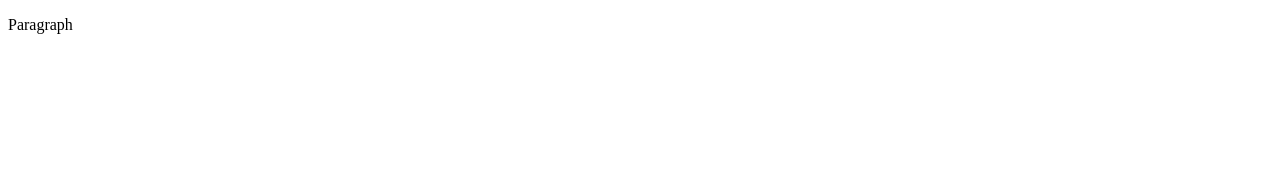
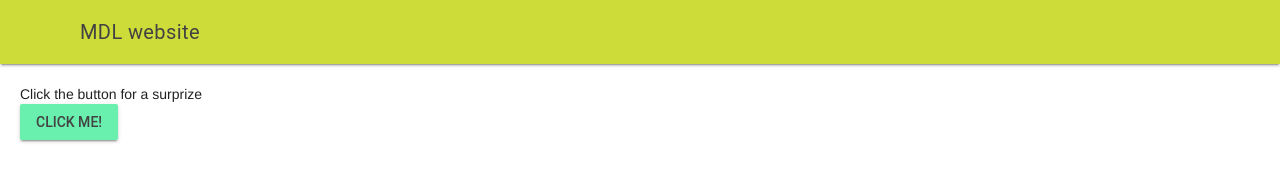
Before and after one commit to MTHS-ICS2O-2-2022/ICS2O-Unit-1-07-Mohamad-Tanbari, a plain HTML site: page index.html in a window 1280 px wide. Drawn offline with nearby package versions, Linux system fonts and the light colour scheme.

Commit message:
Added basic html page + button with JS

```diff
--- a/css/style.css
+++ b/css/style.css
@@ -1,4 +1,15 @@
-/* Created by: Mr. Coxall
-* Created on: Sep 2020
+/* Created by: Mohamad
+* Created on: Sep 2023
 * This file contains the CSS for index.html
+Due to error in MDL : https://github.com/google/material-design-lite/issues/5281
 */
+.mdl-ripple {
+  background: #000;
+  opacity: 0.001;
+}
+
+.mdl-layout__content {
+  padding-left: 15pt;
+  padding-right: 15pt;
+  padding-top: 15pt;
+}
--- a/index.html
+++ b/index.html
@@ -1,9 +1,59 @@
 <!DOCTYPE html>
 <html>
-  <head>
-    <title>Title</title>
-  </head>
-  <body>
-    <p>Paragraph</p>
-  </body>
+<head>
+  <meta charset="utf-9">
+  <meta name="description" content="My first webpage, with MDL">
+  <meta name="keywords" content="mths, ics2o">
+  <meta name="author" content="Mohamad">
+  <meta name="viewport" conent="width=device-width, initial-scale=1.0">
+  <link rel="stylesheet" href="https://fonts.googleapis.com/icon?family=Material+Icons">
+  <link rel="stylesheet" href="https://code.getmdl.io/1.3.0/material.lime-green.min.css" />
+  <link rel="stylesheet" href="css/style.css">
+  <title>MDL modified website</title>
+</head>
+<body>
+  <script defer src="https://code.getmdl.io/1.3.0/material.min.js"></script>
+  <script>
+    function buttonClicked() {
+      alert("Hello, World!")
+  }
+  </script>
+  <!-- Always shows a header, even in smaller screens. -->
+  <div class="mdl-layout mdl-js-layout mdl-layout--fixed-header">
+    <header class="mdl-layout__header">
+      <div class="mdl-layout__header-row">
+        <!-- Title -->
+        <span class="mdl-layout-title">MDL website</span>
+        <!-- Add spacer, to align navigation to the right -->
+        <div class="mdl-layout-spacer"></div>
+        <!-- Navigation. We hide it in small screens. -->
+        <nav class="mdl-navigation mdl-layout--large-screen-only">
+          <a class="mdl-navigation__link" href=""></a>
+          <a class="mdl-navigation__link" href=""></a>
+          <a class="mdl-navigation__link" href=""></a>
+          <a class="mdl-navigation__link" href=""></a>
+        </nav>
+      </div>
+    </header>
+    <div class="mdl-layout__drawer">
+      <span class="mdl-layout-title">Navigate</span>
+      <nav class="mdl-navigation">
+        <a class="mdl-navigation__link" href="./index2.html">Second Website</a>
+      </nav>
+    </div>
+    <main class="mdl-layout__content">
+      <div class="page-content">
+        <!--Text below header-->
+        <div class="page-content">
+          Click the button for a surprize
+        </div>
+        <!-- Accent-colored raised button with ripple -->
+        <button
+        class="mdl-button mdl-js-button mdl-button--raised mdl-js-ripple-effect mdl-button--accent" onclick="buttonClicked()">
+          Click me!
+        </button>
+      </div>
+    </main>
+  </div>
+</body>
 </html>
```
